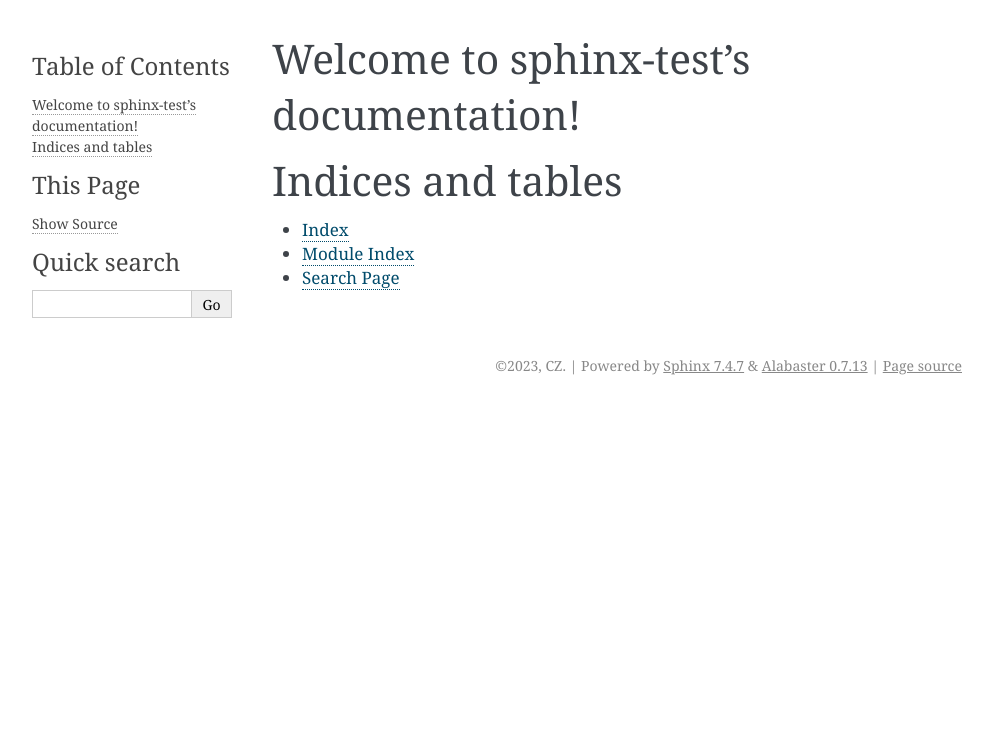
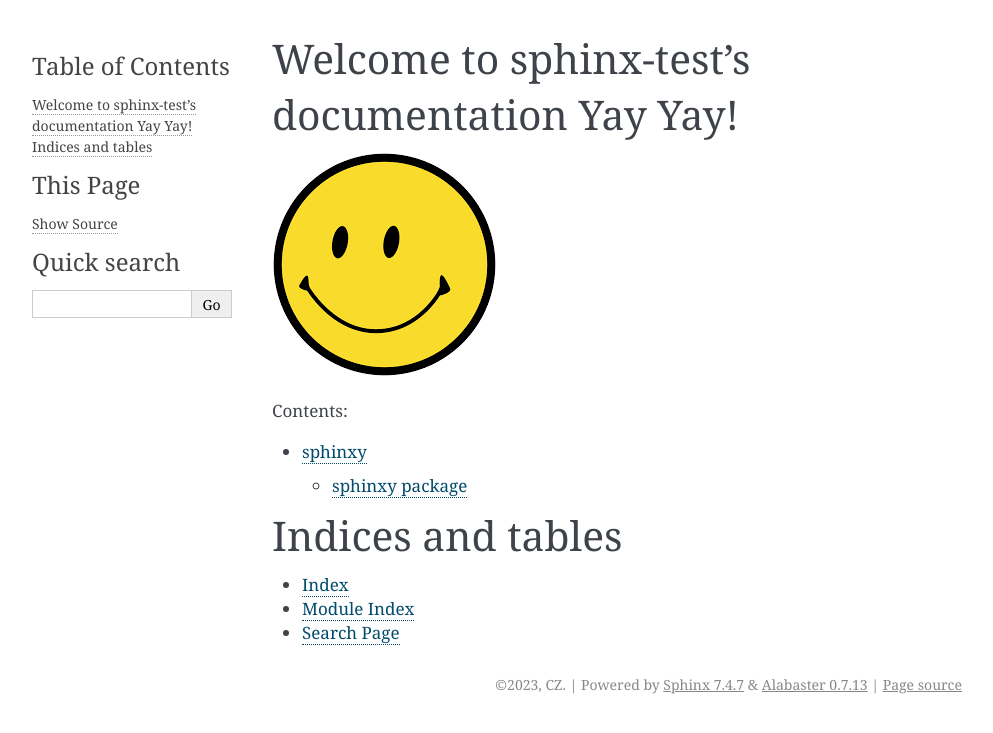
Before and after one commit to c-zolotko/sphinx-demo, a Sphinx documentation site: the page built from docs/index.rst, in a window 1280 px wide. Shown: the top 733 px of the page, without its empty margins (148-1141 px from the left). Built offline with Sphinx 7.4.7, drawn with Linux system fonts in a browser that asks for light colours.

Commit message:
I made more documenation stuff, yay!

```diff
--- a/docs/conf.py
+++ b/docs/conf.py
@@ -13,7 +13,10 @@ author = 'CZ'
 # -- General configuration ---------------------------------------------------
 # https://www.sphinx-doc.org/en/master/usage/configuration.html#general-configuration
 
-extensions = []
+extensions = [
+    "sphinx.ext.autodoc",
+    "sphinx.ext.napoleon",
+    ]
 
 templates_path = ['_templates']
 exclude_patterns = ['_build', 'Thumbs.db', '.DS_Store']
--- a/docs/index.rst
+++ b/docs/index.rst
@@ -3,14 +3,15 @@
    You can adapt this file completely to your liking, but it should at least
    contain the root `toctree` directive.
 
-Welcome to sphinx-test's documentation!
-=======================================
+Welcome to sphinx-test's documentation Yay Yay!
+===============================================
+.. image:: _static/face.png
 
 .. toctree::
    :maxdepth: 2
    :caption: Contents:
 
-
+   modules
 
 Indices and tables
 ==================
--- /dev/null
+++ b/docs/modules.rst
@@ -0,0 +1,7 @@
+sphinxy
+=======
+
+.. toctree::
+   :maxdepth: 4
+
+   sphinxy
```
Also changed, not shown: docs/sphinxy.riddle.rst (added, +7 -0 lines), docs/sphinxy.rst (added, +19 -0 lines), docs/sphinxy.sphinx.rst (added, +7 -0 lines), docs/_static/face.png (added), 1 other file.
